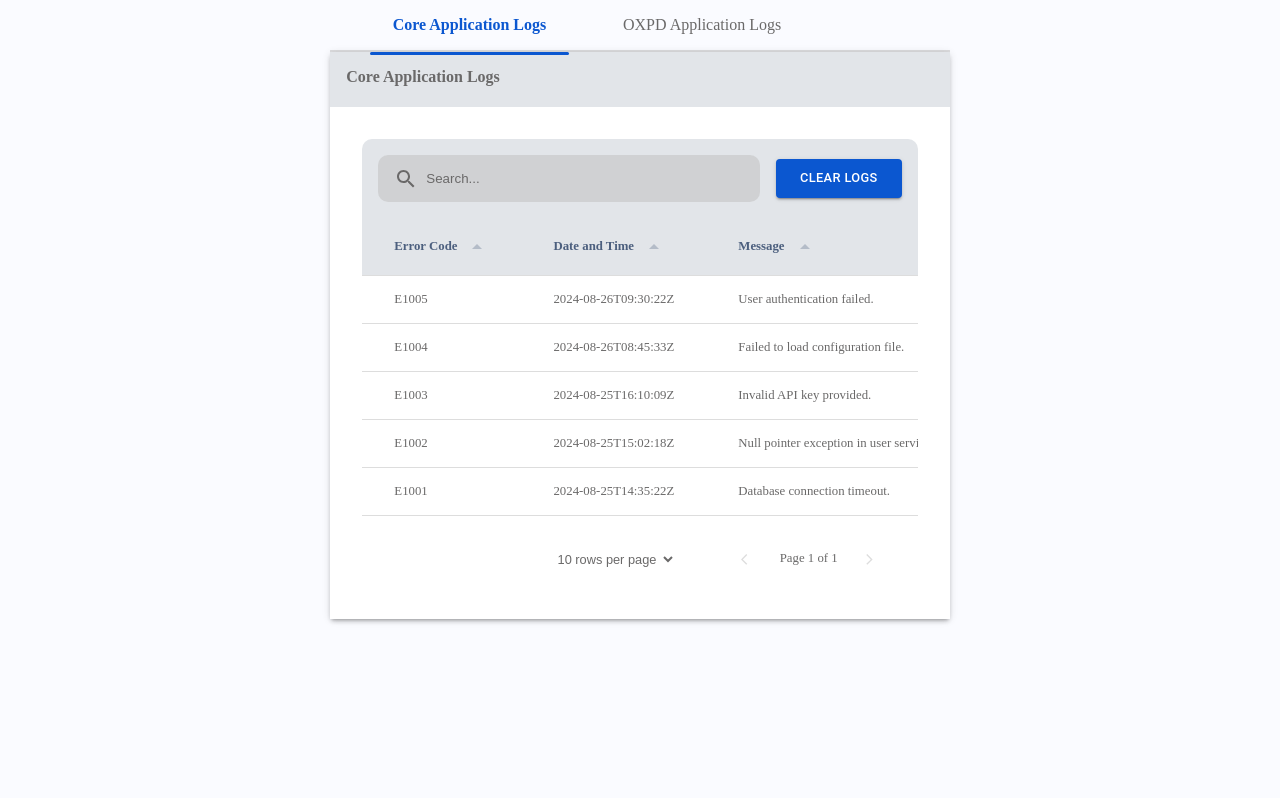
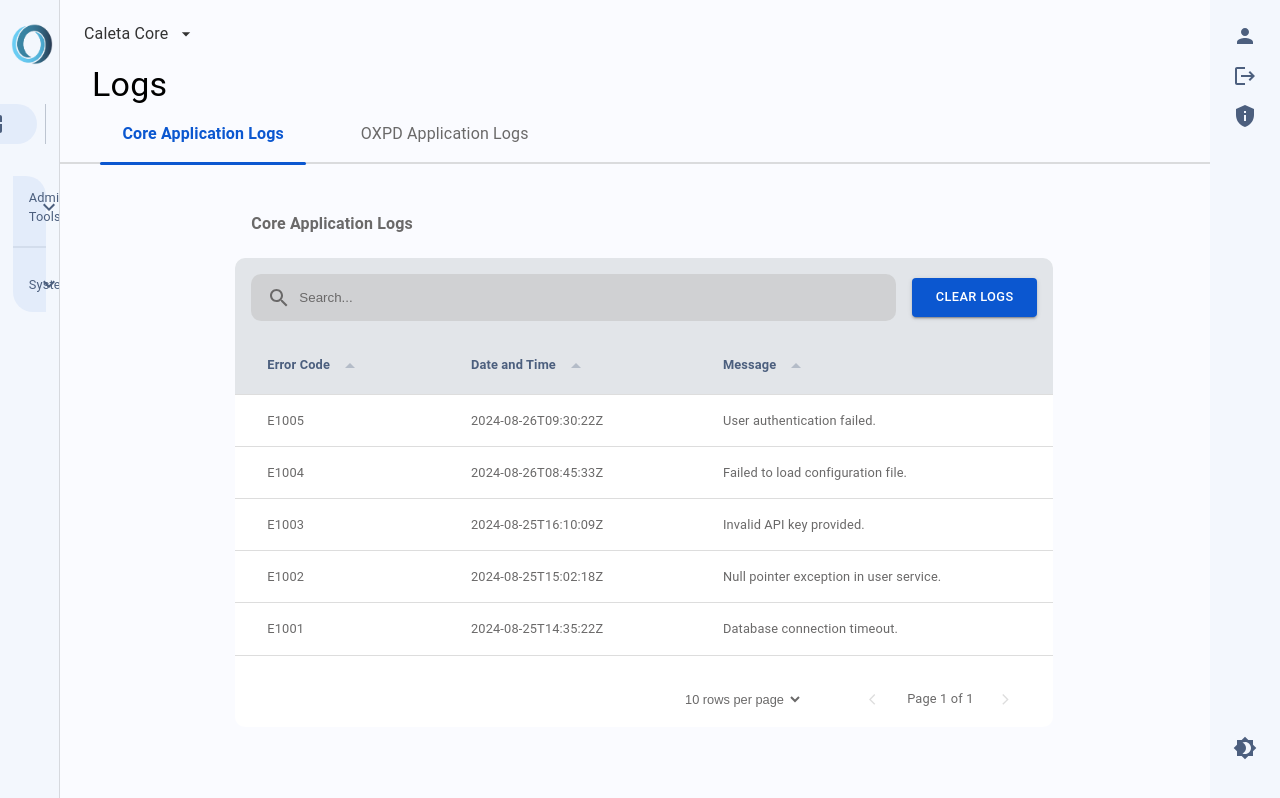
Before and after one commit to Parul-Thakur/administration-web-app, a React (Create React App) app: page /core-application-logs in a window 1280 px wide. Built offline with nearby package versions, Linux system fonts and the light colour scheme.

Commit message:
fixing error

```diff
--- a/package.json
+++ b/package.json
@@ -1,6 +1,5 @@
 {
   "version": "0.1.0",
-  "homepage": "https://Parul-Thakur.github.io/administration-web-app",
   "private": true,
   "dependencies": {
     "@emotion/react": "^11.13.0",
--- a/src/App.js
+++ b/src/App.js
@@ -14,7 +14,7 @@ import PrintDocs from "./Pages/Users/PrintDocs/PrintDocs";
 import EditUser from "./Pages/Users/EditUser/EditUser";
 import Devices from "./Pages/Devices/Devices";
 import EditDevice from "./Pages/Devices/EditDevice";
-import { devicesData } from "./Pages/Devices/devicesData";
+import {devicesData} from "./Pages/Devices/devicesData";
 import DeviceGroups from "./Pages/Devices/DeviceGroups";
 import AddDevice from "./Pages/Devices/AddDevice";
 import { useTheme } from "./utils/ThemeContext";
@@ -83,17 +83,16 @@ export default function App() {
     <AnimatePresence mode="wait">
       <ScrollToTop />
       <Routes location={location} key={location.pathname}>
-        <Route path="/login" element={<Login />} />
-        <Route path="/" element={<Dashboard />} />
-        {/* <Route path="/" element={<Layout />}> */}
-        {/* <Route
+        <Route path="/" element={<Login />} />
+        <Route path="/" element={<Layout />}>
+          <Route
             path="/dashboard"
             element={
               <ProtectedRoute>
                 <Dashboard />
               </ProtectedRoute>
             }
-          /> */}
+          />
           <Route path="/server" element={<Server />} />
           <Route
             path="/server/edit/:serverId"
@@ -209,7 +208,7 @@ export default function App() {
           <Route path="/about" element={<About />} />
           <Route path="/lla" element={<LLA />} />
           <Route path="/api" element={<Api />} />
-        {/* </Route> */}
+        </Route>
       </Routes>
     </AnimatePresence>
   );
--- a/src/Components/Sidebar/Sidebar.jsx
+++ b/src/Components/Sidebar/Sidebar.jsx
@@ -22,6 +22,7 @@ import NavigateNextIcon from "@mui/icons-material/NavigateNext";
 import NavigateBeforeIcon from "@mui/icons-material/NavigateBefore";
 import DnsIcon from "@mui/icons-material/Dns";
 import PeopleAltIcon from "@mui/icons-material/PeopleAlt";
+import BackupTableIcon from '@mui/icons-material/BackupTable';
 import DevicesIcon from "@mui/icons-material/Devices";
 import QueueIcon from "@mui/icons-material/Queue";
 import CorporateFareIcon from "@mui/icons-material/CorporateFare";
@@ -460,6 +461,7 @@ const Sidebar = ({ open, toggleDrawer }) => {
             <Collapse in={openSystem} timeout="auto" unmountOnExit>
               {[
                 { text: "License & more", icon: <InfoIcon />, path: "/lla" },
+                { text: "Logs", icon: <BackupTableIcon />, path: "/core-application-logs" },
                 { text: "API", icon: <ApiIcon />, path: "/api" },
               ].map(({ text, icon, path }) => (
                 <NavLink
--- a/src/Pages/Logs/Logs.jsx
+++ b/src/Pages/Logs/Logs.jsx
@@ -2,7 +2,7 @@ import React, { useState } from "react";
 import { motion } from "framer-motion";
 import { useLocation } from "react-router-dom";
 import CustomTable from "../../Components/CustomTable/CustomTable";
-import { Box, Container,Paper, Typography } from "@mui/material";
+import { Box, Container, Typography } from "@mui/material";
 import NavbarMini from "../../Components/NavbarMini/NavbarMini";
 import {
   core_application_logsData,
@@ -34,17 +34,19 @@ export default function Logs() {
   const isOxpdLogsPage = location.pathname === "/oxpd-application-logs";
 
   return (
-    <motion.div
-      initial={{ y: "-50%", opacity: 0, scale: 0.8 }} // Start above the viewport, partially transparent and scaled down
-      animate={{ y: "0%", opacity: 1, scale: 1 }} // Move to its original position, full opacity, and original scale
-      exit={{ y: "50%", opacity: 0, scale: 1.2 }} // Exit by moving down off the screen, fading out, and scaling up
-      transition={{ duration: 0.8, ease: "easeInOut" }}
+    <>
+      <Typography
+        variant="h4"
+        component="h4"
+        gutterBottom
+        style={{ padding: 0, margin: "4rem 2rem 0rem" }}
       >
+        Logs
+      </Typography>
+      <NavbarMini />
       <div className="main">
-        <div className="main">
-          <NavbarMini />
         <Container
-            component={Paper}
+          // component={Paper}
           elevation={3}
           style={{ padding: 0, margin: "0 0 3rem" }}
         >
@@ -52,23 +54,17 @@ export default function Logs() {
             <>
               <Box
                 sx={{
-                    backgroundColor: "var(--search-bg)",
+                  backgroundColor: "var(--background-color)",
                   padding: "1rem",
-                    marginBottom: "-1px",
+                  margin: "2rem 0 0",
                   color: "var(--text-grey)",
                 }}
               >
-                  <Typography variant="h10" component="h4" gutterBottom>
+                <Typography variant="h8" component="h4" gutterBottom>
                   Core Application Logs
                 </Typography>
               </Box>
-                <Box
-                  sx={{
-                    padding: "2rem",
-                    backgroundColor: "var(--color)",
-                    color: "var(--text-grey)",
-                  }}
-                >
+              <Box>
                 {/* Core Application Logs Table */}
                 <CustomTable
                   columns={coreLogsColumns}
@@ -84,23 +80,17 @@ export default function Logs() {
             <>
               <Box
                 sx={{
-                    backgroundColor: "var(--search-bg)",
+                  backgroundColor: "var(--background-color)",
                   padding: "1rem",
-                    marginBottom: "-1px",
+                  margin: "2rem 0 0",
                   color: "var(--text-grey)",
                 }}
               >
-                  <Typography variant="h10" component="h4" gutterBottom>
+                <Typography variant="h8" component="h4" gutterBottom>
                   OXPD Application Logs
                 </Typography>
               </Box>
-                <Box
-                  sx={{
-                    padding: "2rem",
-                    backgroundColor: "var(--color)",
-                    color: "var(--text-grey)",
-                  }}
-                >
+              <Box>
                 {/* OXPD Application Logs Table */}
                 <CustomTable
                   columns={oxpdLogsColumns}
@@ -114,7 +104,6 @@ export default function Logs() {
           )}
         </Container>
       </div>
-      </div>
-    </motion.div>
+    </>
   );
 }
--- a/src/Pages/Reports/ScheduleReport.jsx
+++ b/src/Pages/Reports/ScheduleReport.jsx
@@ -45,13 +45,7 @@ export default function ScheduleReport() {
         </Typography>
       </Box>
       <Box
-        sx={{
-          padding: "3rem",
-          backgroundColor: "var(--color)",
-          color: "var(--text-grey)",
-          borderRadius: " 1rem  ",
-          boxShadow: "var(--box-shadow)",
-        }}
+
       >
         <CustomTable
           columns={columns}
--- a/src/Pages/Reports/TemplateReport.jsx
+++ b/src/Pages/Reports/TemplateReport.jsx
@@ -43,11 +43,7 @@ export default function TemplateReport() {
         </Typography>
       </Box>
       <Box
-        sx={{
-          padding: "3rem",
-          backgroundColor: "var(--color)",
-          color: "var(--text-grey)",
-        }}
+
       >
         <CustomTable
           columns={columns}
```
Lines whose indentation alone changed are shown as unchanged.
